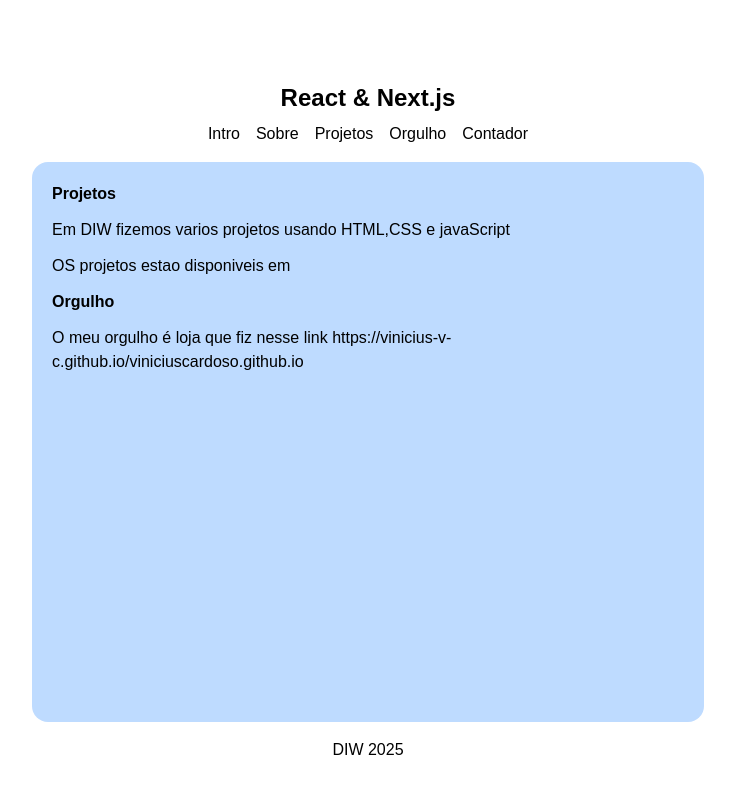
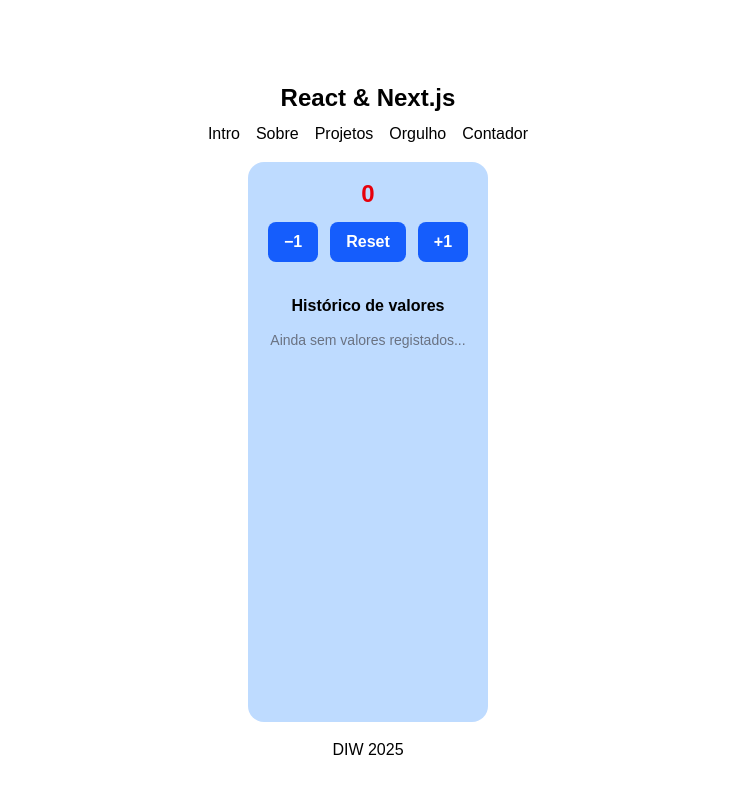
Before and after one commit to Vinicius-V-C/next-vinicius, a Next.js app: page /projetos in a window 1280 px wide. Shown: the top 794 px of the page, without its empty margins (272-1007 px from the left). Built offline with nearby package versions, Linux system fonts and the light colour scheme.

Commit message:
gwergfeh

```diff
--- /dev/null
+++ b/app/categorias/page.tsx
@@ -0,0 +1,8 @@
+const fetcher = async (url: string) => {
+   const res = await fetch(url);
+
+   if (!res.ok) {
+     throw new Error(`Erro: ${res.status} ${res.statusText}`);
+   }
+   return res.json();
+};
--- a/app/contador/page.tsx
+++ b/app/contador/page.tsx
@@ -1,6 +1,5 @@
-import ComponenteContador from '@/components/compenenteProjetos/ComponentesProjetos'
+import Contador from "@/components/componenteContador/componenteContador";
 
-export default function ConmtadorPage(){
-
-    return <ComponenteContador/>
+export default function ContadorPage() {
+  return <Contador />;
 }
--- a/components/compenenteProjetos/ComponentesProjetos.tsx
+++ b/components/compenenteProjetos/ComponentesProjetos.tsx
@@ -1,19 +1,91 @@
-import Link from "next/link"
-import Orgulho from "../orgulho/orgulho"
+"use client";
 
-export default function ComponentesProjetos(){
+import { useEffect, useState } from "react";
 
-    return(
-        <>
-            <h2>Projetos</h2>
-            <p>Em DIW fizemos varios projetos usando HTML,CSS e javaScript</p>
-            <p>OS projetos estao disponiveis em <Link href = ""></Link> </p>
-            <h2>Orgulho</h2>
-            <Orgulho
-            nome="loja"
-            link="https://vinicius-v-c.github.io/viniciuscardoso.github.io"
-            />
-        </>
-    )
+const MIN = 0;
+const MAX = 10;
 
+export default function Contador() {
+    const [valor, setValor] = useState<number>(0);
+    const [historico, setHistorico] = useState<number[]>([]);
+
+    // Carregar valores do localStorage
+    useEffect(() => {
+        const guardado = localStorage.getItem("contador_valor");
+        const guardadoHist = localStorage.getItem("contador_hist");
+
+        if (guardado !== null) setValor(Number(guardado));
+
+        if (guardadoHist !== null) {
+            try {
+                setHistorico(JSON.parse(guardadoHist));
+            } catch {
+                setHistorico([]);
+            }
+        }
+    }, []);
+
+    // Guardar valor E histórico sempre que mudarem
+    useEffect(() => {
+        localStorage.setItem("contador_valor", String(valor));
+        localStorage.setItem("contador_hist", JSON.stringify(historico));
+    }, [valor, historico]);
+
+    function registar(novo: number) {
+        setValor(() => {
+            const limitado = Math.min(MAX, Math.max(MIN, novo));
+            setHistorico((h) => [...h, limitado]);
+            return limitado;
+        });
+    }
+
+    function incrementar() {
+        registar(valor + 1);
+    }
+
+    function decrementar() {
+        registar(valor - 1);
+    }
+
+    function reset() {
+        registar(0);
+    }
+
+    function corNumero(n: number) {
+        if (n >= 0 && n <= 3) return "text-red-600";
+        if (n >= 4 && n <= 7) return "text-yellow-500";
+        return "text-green-600";
+    }
+
+    const estiloBotao =
+        "px-4 py-2 rounded-lg bg-blue-600 text-white font-semibold hover:bg-blue-700 transition";
+
+    return (
+        <div className="flex flex-col items-center gap-4">
+            <h1 className={`text-5xl font-bold ${corNumero(valor)}`}>
+                {valor}
+            </h1>
+
+            <div className="flex gap-3">
+                <button className={estiloBotao} onClick={decrementar}>−1</button>
+                <button className={estiloBotao} onClick={reset}>Reset</button>
+                <button className={estiloBotao} onClick={incrementar}>+1</button>
+            </div>
+
+            {/* LISTA <ul> com os valores por onde passou */}
+            <div className="mt-4 w-full text-center">
+                <h2 className="font-semibold mb-2">Histórico de valores</h2>
+
+                {historico.length === 0 ? (
+                    <p className="text-gray-500 text-sm">Ainda sem valores registados...</p>
+                ) : (
+                    <ul className="list-disc list-inside">
+                        {historico.map((v, i) => (
+                            <li key={i}>{v}</li>
+                        ))}
+                    </ul>
+                )}
+            </div>
+        </div>
+    );
 }
```
